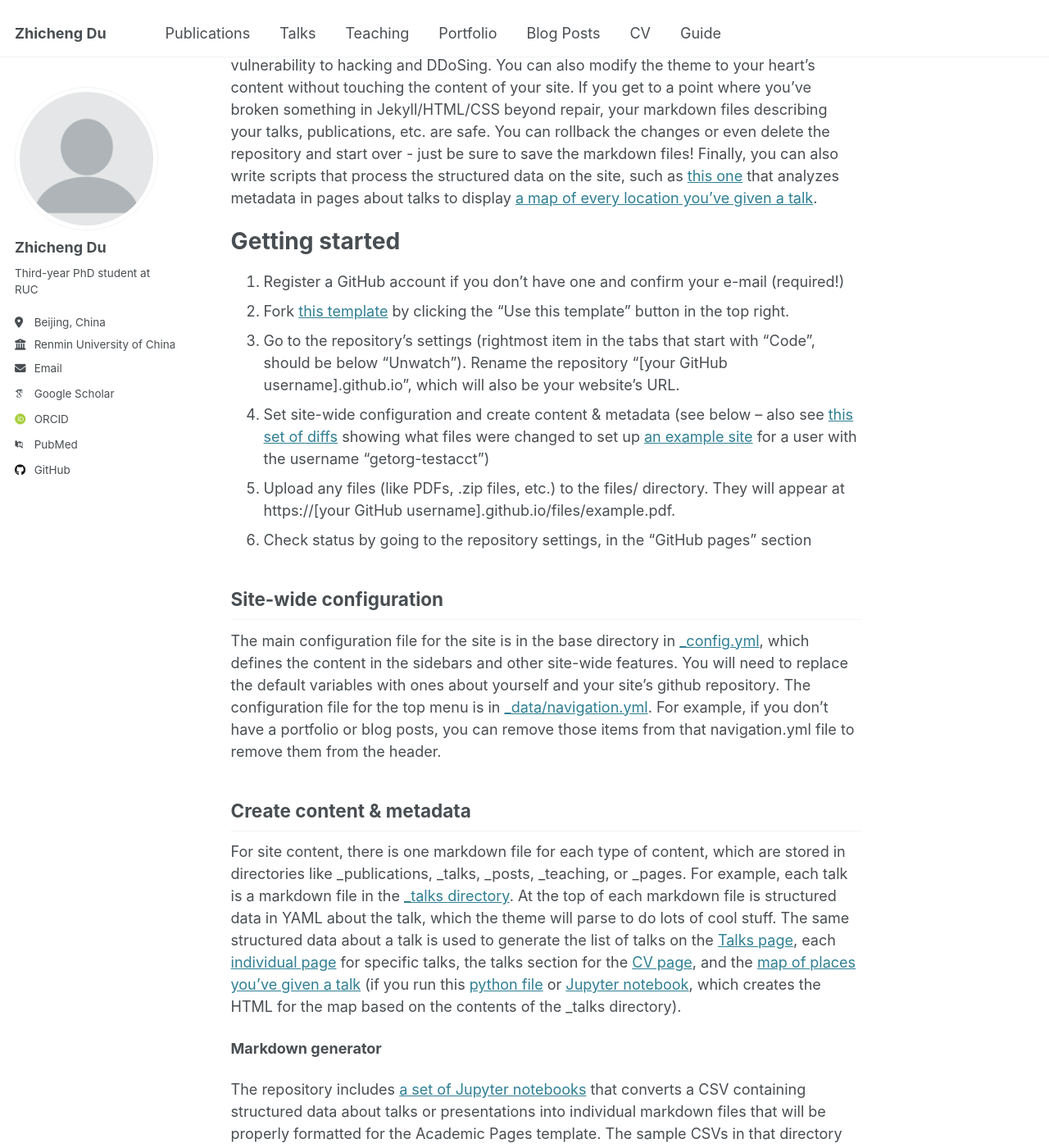
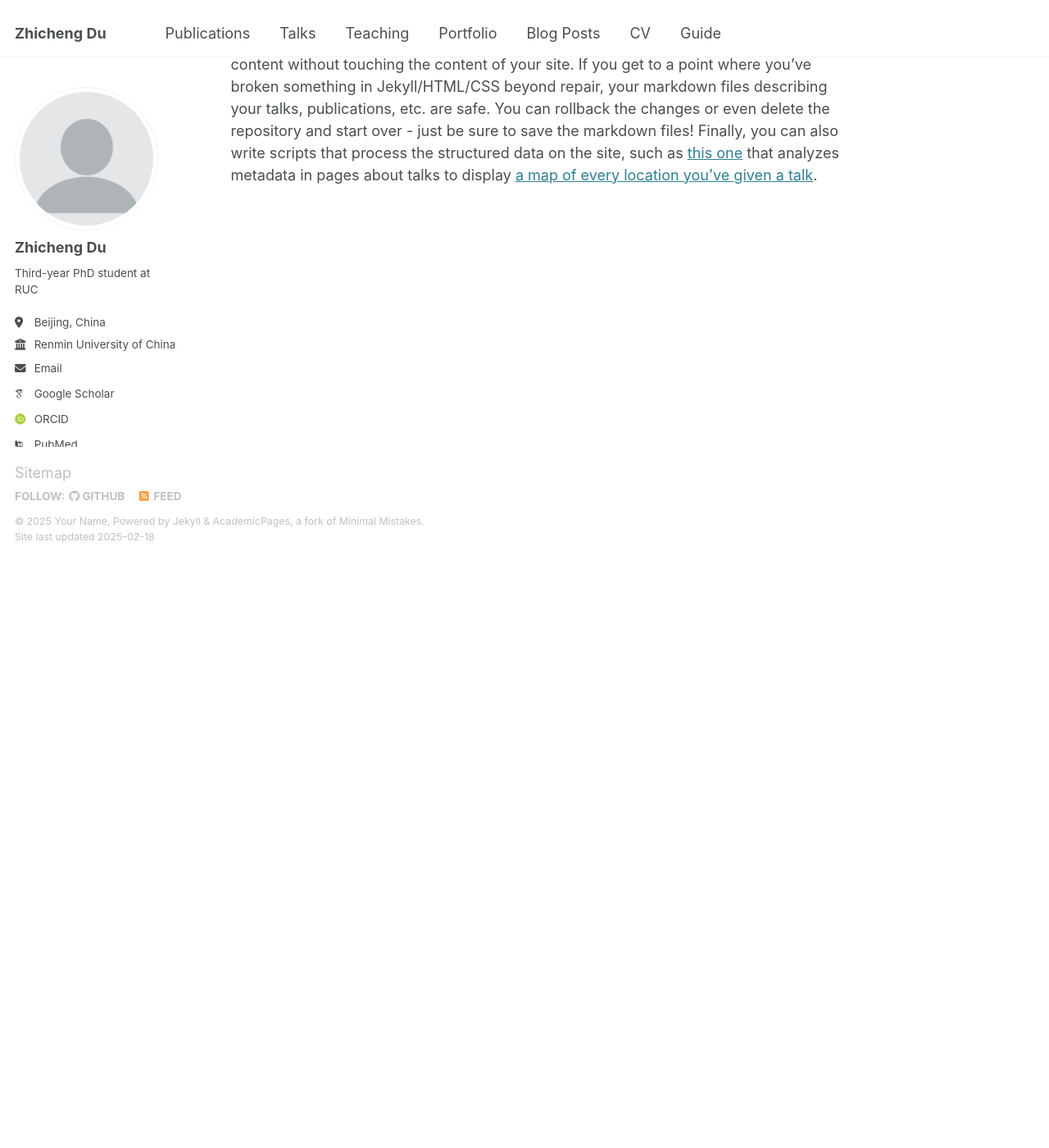
Before and after one commit to DUABC/zhichengdu, a Jekyll site: the page built from _pages/about.md, in a window 1280 px wide and 1400 px high, scrolled down 718 px. Shown: the whole window at 82% size. Built offline with Jekyll 4.4.1, drawn with Linux system fonts in a browser that asks for light colours; some web fonts are replaced; some of the changed text lies outside the part shown.

Commit message:
Update about.md

```diff
--- a/_pages/about.md
+++ b/_pages/about.md
@@ -1,6 +1,6 @@
 ---
 permalink: /
-title: "Academic Pages is a ready-to-fork GitHub Pages template for academic personal websites"
+title: "About me"
 author_profile: true
 redirect_from:
   - /about/
@@ -14,36 +14,3 @@ A data-driven personal website
 Like many other Jekyll-based GitHub Pages templates, Academic Pages makes you separate the website's content from its form. The content & metadata of your website are in structured markdown files, while various other files constitute the theme, specifying how to transform that content & metadata into HTML pages. You keep these various markdown (.md), YAML (.yml), HTML, and CSS files in a public GitHub repository. Each time you commit and push an update to the repository, the [GitHub pages](https://pages.github.com/) service creates static HTML pages based on these files, which are hosted on GitHub's servers free of charge.
 
 Many of the features of dynamic content management systems (like Wordpress) can be achieved in this fashion, using a fraction of the computational resources and with far less vulnerability to hacking and DDoSing. You can also modify the theme to your heart's content without touching the content of your site. If you get to a point where you've broken something in Jekyll/HTML/CSS beyond repair, your markdown files describing your talks, publications, etc. are safe. You can rollback the changes or even delete the repository and start over - just be sure to save the markdown files! Finally, you can also write scripts that process the structured data on the site, such as [this one](https://github.com/academicpages/academicpages.github.io/blob/master/talkmap.ipynb) that analyzes metadata in pages about talks to display [a map of every location you've given a talk](https://academicpages.github.io/talkmap.html).
-
-Getting started
-======
-1. Register a GitHub account if you don't have one and confirm your e-mail (required!)
-1. Fork [this template](https://github.com/academicpages/academicpages.github.io) by clicking the "Use this template" button in the top right.
-1. Go to the repository's settings (rightmost item in the tabs that start with "Code", should be below "Unwatch"). Rename the repository "[your GitHub username].github.io", which will also be your website's URL.
-1. Set site-wide configuration and create content & metadata (see below -- also see [this set of diffs](http://archive.is/3TPas) showing what files were changed to set up [an example site](https://getorg-testacct.github.io) for a user with the username "getorg-testacct")
-1. Upload any files (like PDFs, .zip files, etc.) to the files/ directory. They will appear at https://[your GitHub username].github.io/files/example.pdf.
-1. Check status by going to the repository settings, in the "GitHub pages" section
-
-Site-wide configuration
-------
-The main configuration file for the site is in the base directory in [_config.yml](https://github.com/academicpages/academicpages.github.io/blob/master/_config.yml), which defines the content in the sidebars and other site-wide features. You will need to replace the default variables with ones about yourself and your site's github repository. The configuration file for the top menu is in [_data/navigation.yml](https://github.com/academicpages/academicpages.github.io/blob/master/_data/navigation.yml). For example, if you don't have a portfolio or blog posts, you can remove those items from that navigation.yml file to remove them from the header.
-
-Create content & metadata
-------
-For site content, there is one markdown file for each type of content, which are stored in directories like _publications, _talks, _posts, _teaching, or _pages. For example, each talk is a markdown file in the [_talks directory](https://github.com/academicpages/academicpages.github.io/tree/master/_talks). At the top of each markdown file is structured data in YAML about the talk, which the theme will parse to do lots of cool stuff. The same structured data about a talk is used to generate the list of talks on the [Talks page](https://academicpages.github.io/talks), each [individual page](https://academicpages.github.io/talks/2012-03-01-talk-1) for specific talks, the talks section for the [CV page](https://academicpages.github.io/cv), and the [map of places you've given a talk](https://academicpages.github.io/talkmap.html) (if you run this [python file](https://github.com/academicpages/academicpages.github.io/blob/master/talkmap.py) or [Jupyter notebook](https://github.com/academicpages/academicpages.github.io/blob/master/talkmap.ipynb), which creates the HTML for the map based on the contents of the _talks directory).
-
-**Markdown generator**
-
-The repository includes [a set of Jupyter notebooks](https://github.com/academicpages/academicpages.github.io/tree/master/markdown_generator
-) that converts a CSV containing structured data about talks or presentations into individual markdown files that will be properly formatted for the Academic Pages template. The sample CSVs in that directory are the ones I used to create my own personal website at stuartgeiger.com. My usual workflow is that I keep a spreadsheet of my publications and talks, then run the code in these notebooks to generate the markdown files, then commit and push them to the GitHub repository.
-
-How to edit your site's GitHub repository
-------
-Many people use a git client to create files on their local computer and then push them to GitHub's servers. If you are not familiar with git, you can directly edit these configuration and markdown files directly in the github.com interface. Navigate to a file (like [this one](https://github.com/academicpages/academicpages.github.io/blob/master/_talks/2012-03-01-talk-1.md) and click the pencil icon in the top right of the content preview (to the right of the "Raw | Blame | History" buttons). You can delete a file by clicking the trashcan icon to the right of the pencil icon. You can also create new files or upload files by navigating to a directory and clicking the "Create new file" or "Upload files" buttons.
-
-Example: editing a markdown file for a talk
-![Editing a markdown file for a talk](/images/editing-talk.png)
-
-For more info
-------
-More info about configuring Academic Pages can be found in [the guide](https://academicpages.github.io/markdown/), the [growing wiki](https://github.com/academicpages/academicpages.github.io/wiki), and you can always [ask a question on GitHub](https://github.com/academicpages/academicpages.github.io/discussions). The [guides for the Minimal Mistakes theme](https://mmistakes.github.io/minimal-mistakes/docs/configuration/) (which this theme was forked from) might also be helpful.
```
